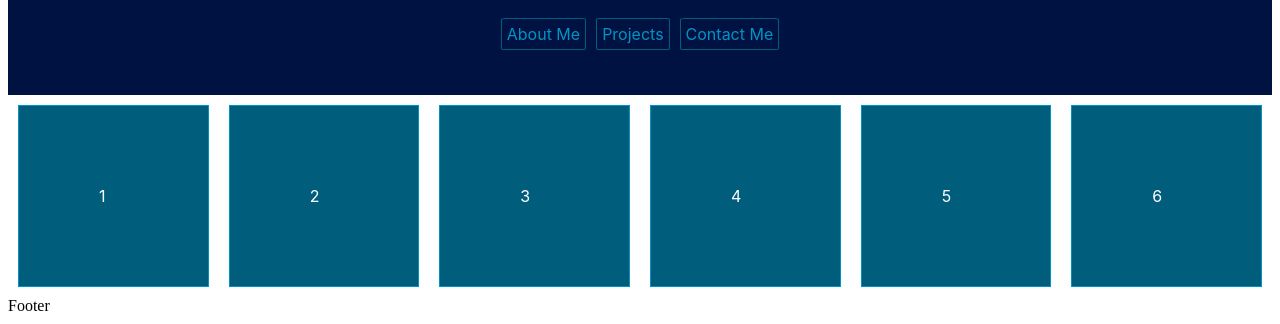
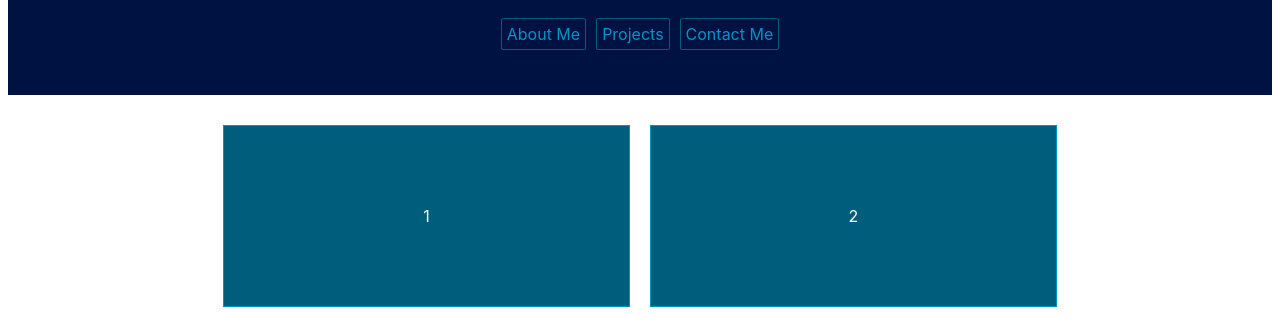
Before and after one commit to tigerbath/mobile_friendly_portfolio_app, a plain HTML site: page index.html in a window 1280 px wide. Shown: the part 596-920 px from the top of the page. Drawn offline with Linux system fonts and the light colour scheme.

Commit message:
added spacing and flexbox properties

```diff
--- a/Assets/css/styles.css
+++ b/Assets/css/styles.css
@@ -96,13 +96,18 @@
 
 .flex-container {
     display: flex;
+    flex-wrap: wrap;
+    justify-content: center;
     background-color: white;
+    padding: 20px;
 }
 
 .flex-container > div {
     color: white;
+    text-align: center;
     font-family: -apple-system, BlinkMacSystemFont, 'Segoe UI', Roboto, Oxygen, Ubuntu, Cantarell, 'Open Sans', 'Helvetica Neue', sans-serif;
-    width: 50%;
+    width: 20%;
+    height: 50%;
     border: 1px solid #0094c6;
     background-color: #005e7c;
     margin: 10px;
```
